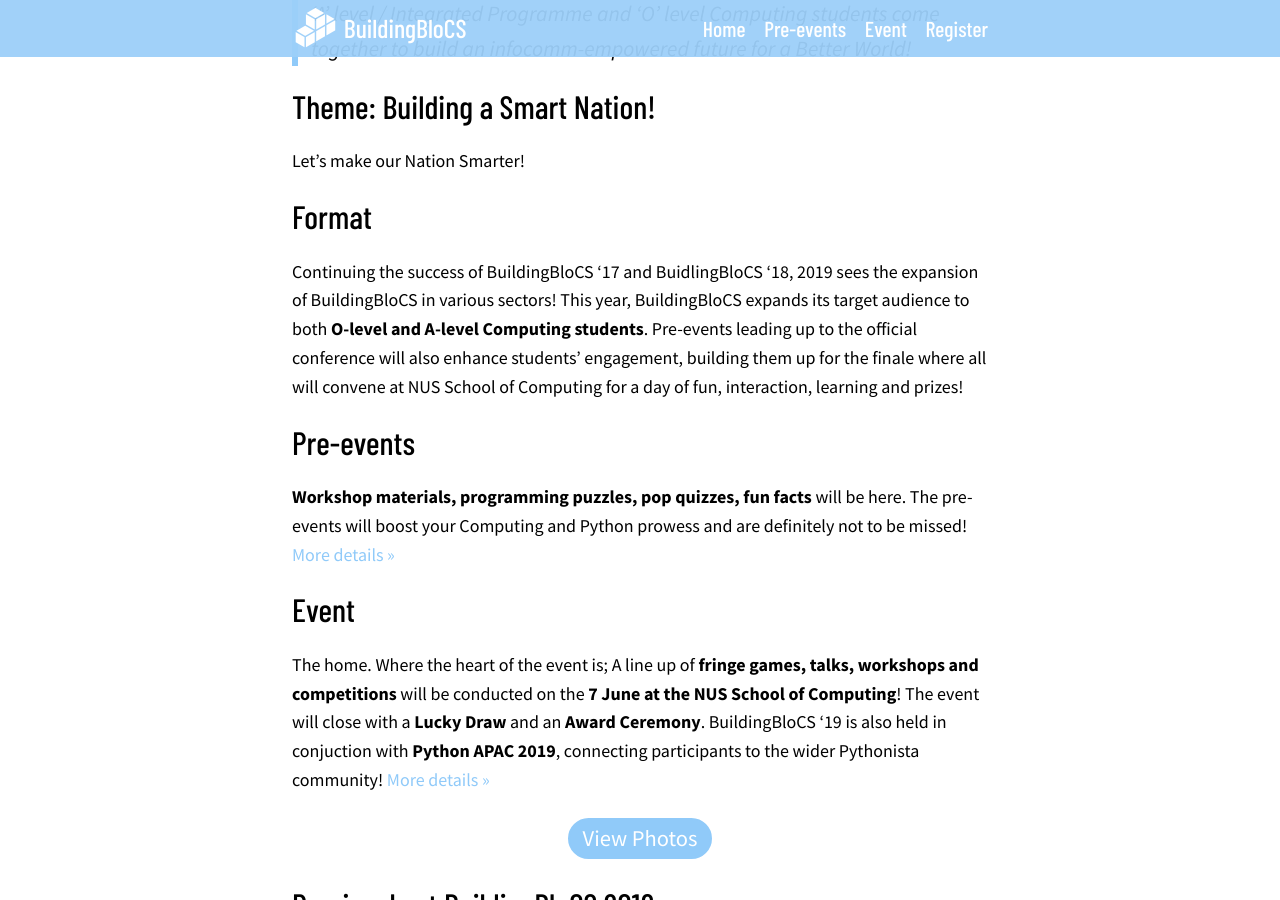
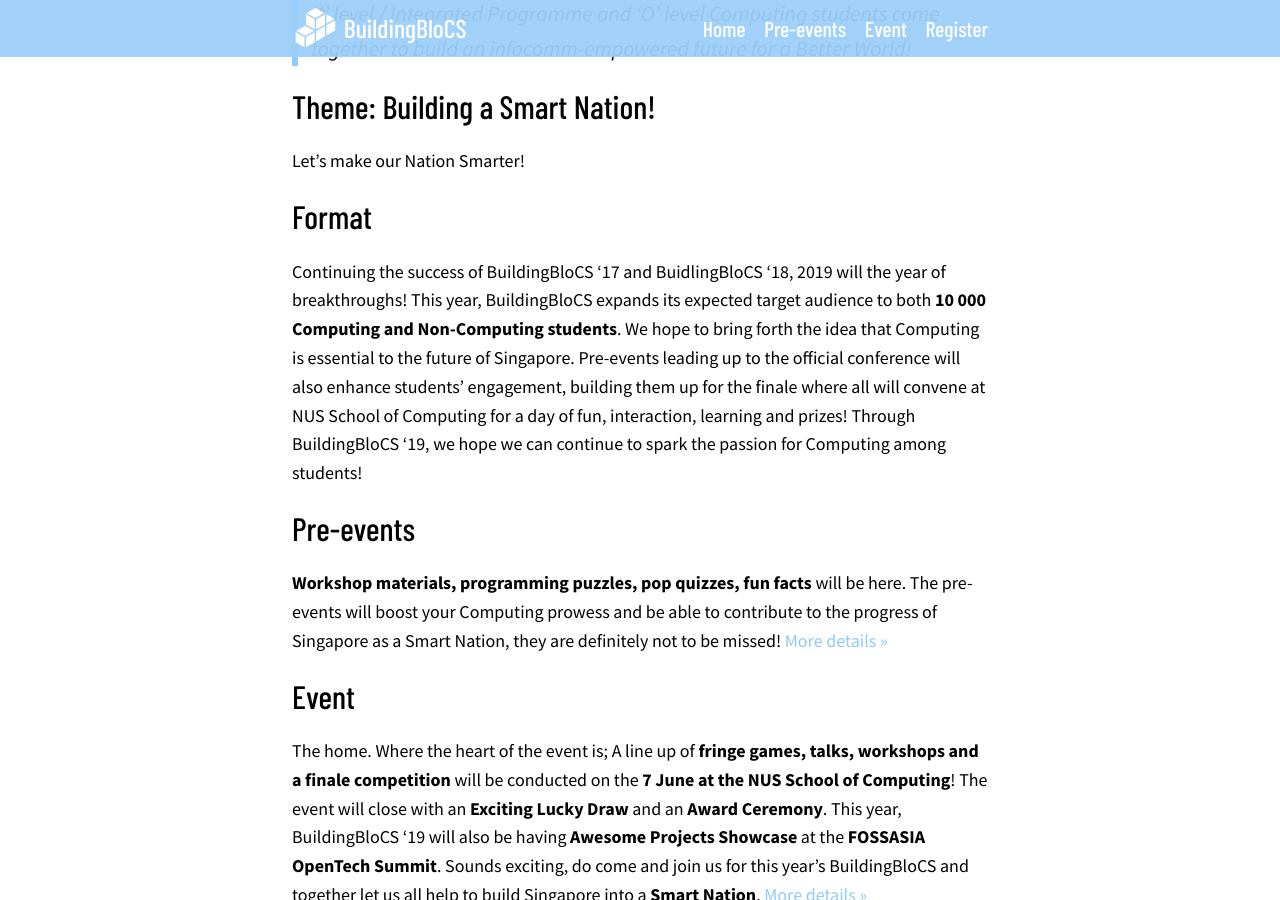
Before and after one commit to buildingblocs/2019, a Jekyll site: the page built from index.md, in a window 1280 px wide and 900 px high, scrolled down 885 px. Built offline with Jekyll 4.4.1, drawn with Linux system fonts in a browser that asks for light colours; some web fonts are replaced; a script that is not in the unit is left out.

Commit message:
Update index.md

```diff
--- a/index.md
+++ b/index.md
@@ -26,15 +26,15 @@
 
 ## Format
 
-Continuing the success of BuildingBloCS '17 and BuidlingBloCS '18, 2019 sees the expansion of BuildingBloCS in various sectors! This year, BuildingBloCS expands its target audience to both **O-level and A-level Computing students**. Pre-events leading up to the official conference will also enhance students' engagement, building them up for the finale where all will convene at NUS School of Computing for a day of fun, interaction, learning and prizes!
+Continuing the success of BuildingBloCS '17 and BuidlingBloCS '18, 2019 will the year of breakthroughs! This year, BuildingBloCS expands its expected target audience to both **10 000 Computing and Non-Computing students**. We hope to bring forth the idea that Computing is essential to the future of Singapore. Pre-events leading up to the official conference will also enhance students' engagement, building them up for the finale where all will convene at NUS School of Computing for a day of fun, interaction, learning and prizes! Through BuildingBloCS '19, we hope we can continue to spark the passion for Computing among students!
 
 ## Pre-events
 
-**Workshop materials, programming puzzles, pop quizzes, fun facts** will be here. The pre-events will boost your Computing and Python prowess and are definitely not to be missed! [More&nbsp;details&nbsp;&raquo;]({{ site.baseurl }}/pre-event)
+**Workshop materials, programming puzzles, pop quizzes, fun facts** will be here. The pre-events will boost your Computing prowess and be able to contribute to the progress of Singapore as a Smart Nation, they are definitely not to be missed! [More&nbsp;details&nbsp;&raquo;]({{ site.baseurl }}/pre-event)
 
 ## Event
 
-The home. Where the heart of the event is; A line up of **fringe games, talks, workshops and competitions** will be conducted on the **7 June at the NUS School of Computing**! The event will close with a **Lucky Draw** and an **Award Ceremony**. BuildingBloCS '19 is also held in conjuction with **Python APAC 2019**, connecting participants to the wider Pythonista community!  [More&nbsp;details&nbsp;&raquo;]({{ site.baseurl }}/event)
+The home. Where the heart of the event is; A line up of **fringe games, talks, workshops and a finale competition** will be conducted on the **7 June at the NUS School of Computing**! The event will close with an **Exciting Lucky Draw** and an **Award Ceremony**. This year, BuildingBloCS '19 will also be having **Awesome Projects Showcase** at the **FOSSASIA OpenTech Summit**. Sounds exciting, do come and join us for this year's BuildingBloCS and together let us all help to build Singapore into a **Smart Nation**. [More&nbsp;details&nbsp;&raquo;]({{ site.baseurl }}/event)
 
 <div style="font-size: 1.25em; text-align: center">
   <a class="btn" href="https://photos.app.goo.gl/cntLndL2gY9cu0jK2">View Photos</a>
```
